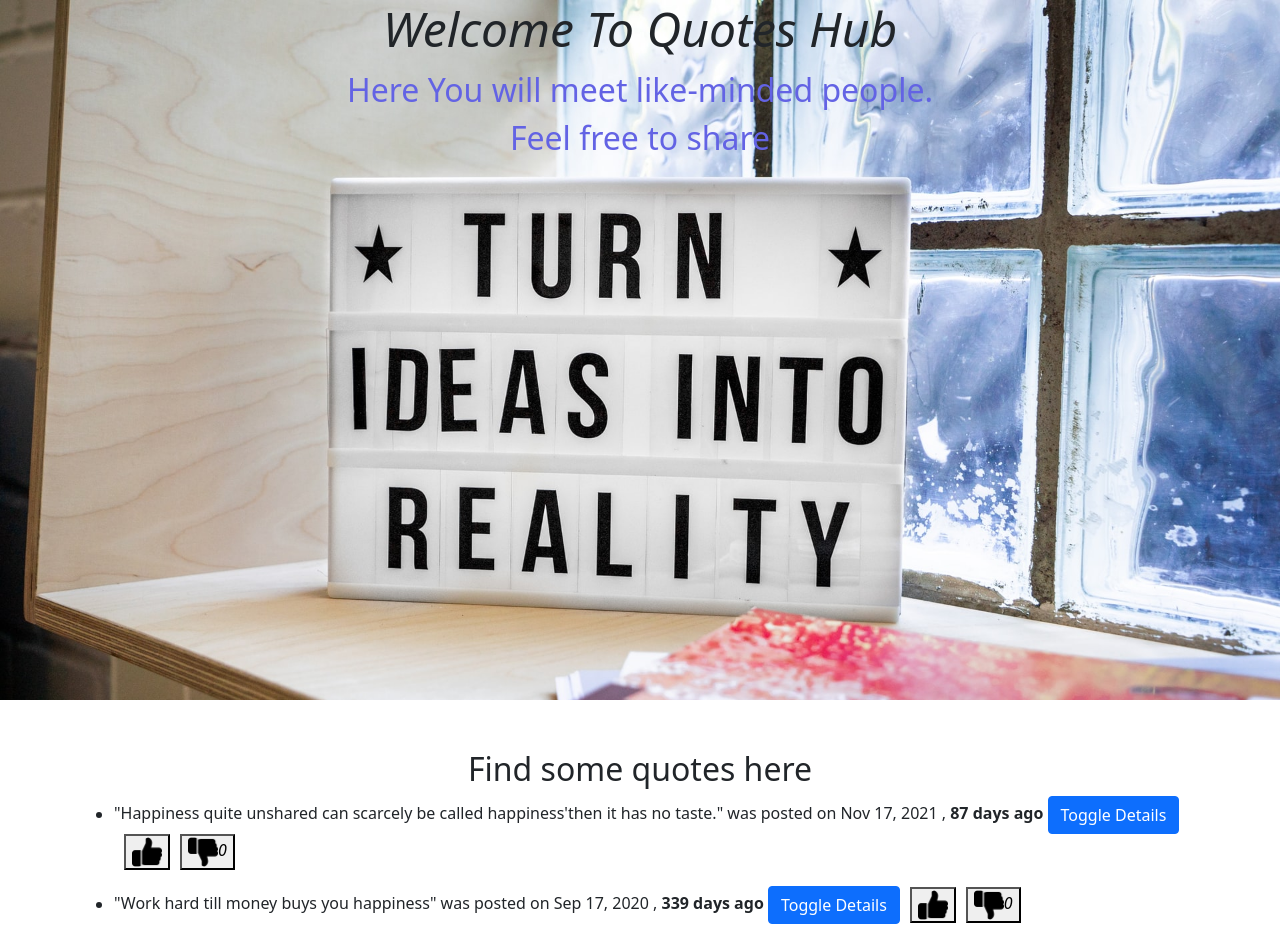
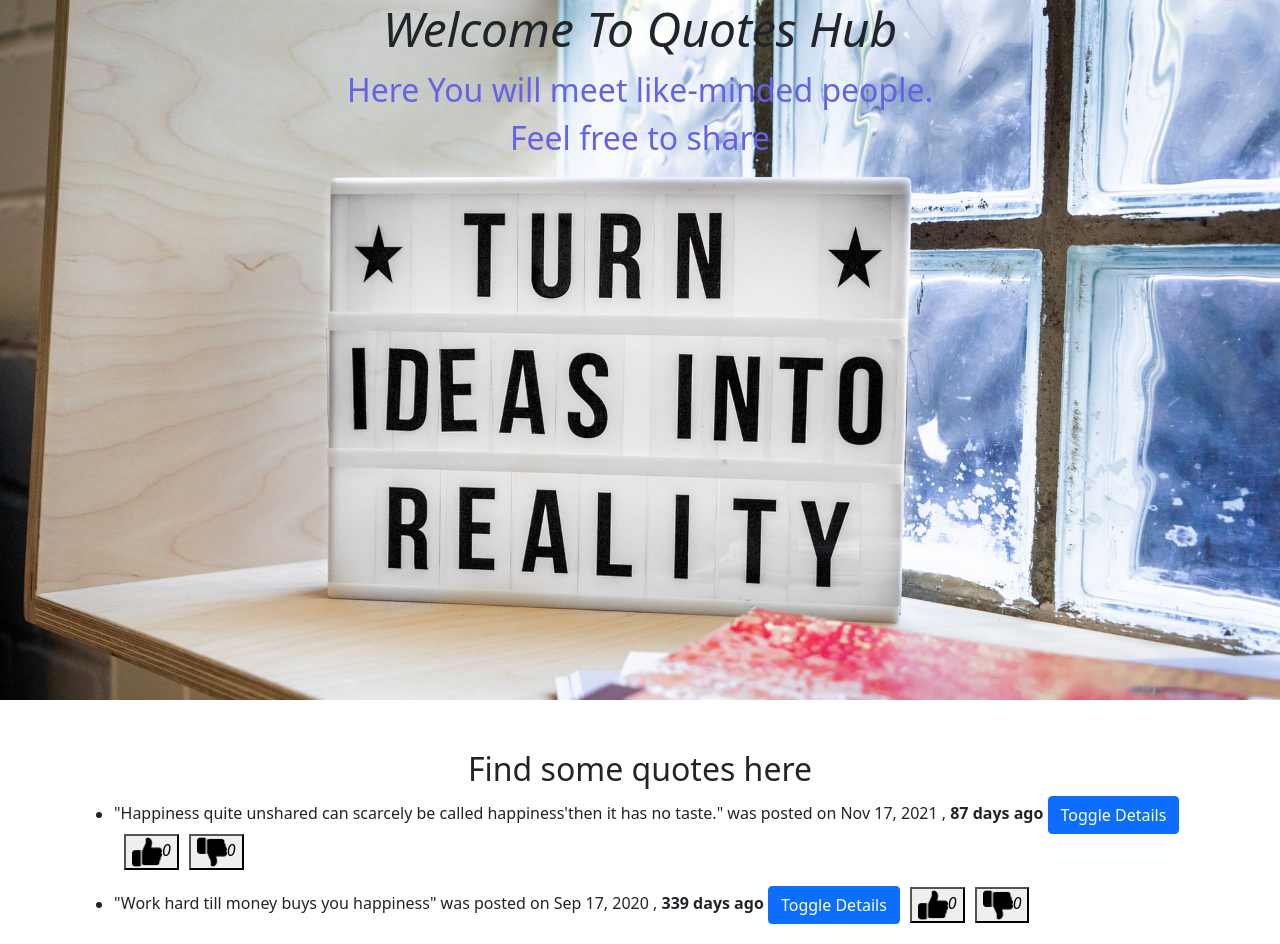
Before and after one commit to alexkarumbi/quotes-IP, an Angular app: page / in a window 1280 px wide. Shown: the top 944 px of the page. Built offline with nearby package versions, Linux system fonts and the light colour scheme.

Commit message:
Add upvotes function

```diff
--- a/src/app/quote/quote.component.html
+++ b/src/app/quote/quote.component.html
@@ -12,7 +12,7 @@
          <li>
              "{{quotes.name}}" was posted on {{quotes.notedDate|date}} , <strong>{{quotes.notedDate|dateCount}} days ago </strong>
              <button (click)='toggleDetails(i)' class="btn btn-primary">Toggle Details</button>
-             <button (click)='upvote(i)' style="margin-left:10px;"><img src="../../assets/like.png" alt="Like button" style="height: 30px;width: 30px;"></button>
+             <button (click)='upvote(i)' style="margin-left:10px;"><img src="../../assets/like.png" alt="Like button" style="height: 30px;width: 30px;"><i>{{quotes.upvotes}}</i></button>
              <button (click)='downvote(i)' style="margin-left:10px;"><img src="../../assets/dislike.png" alt="dislike button" style="height: 30px;width: 30px;"><i>{{quotes.downvotes}}</i></button>
              <div *ngIf='quotes.showDetails'>
                  <app-quote-details [quote]='quotes' (isComplete) ='deleteQuote($event,i)'></app-quote-details>
```
